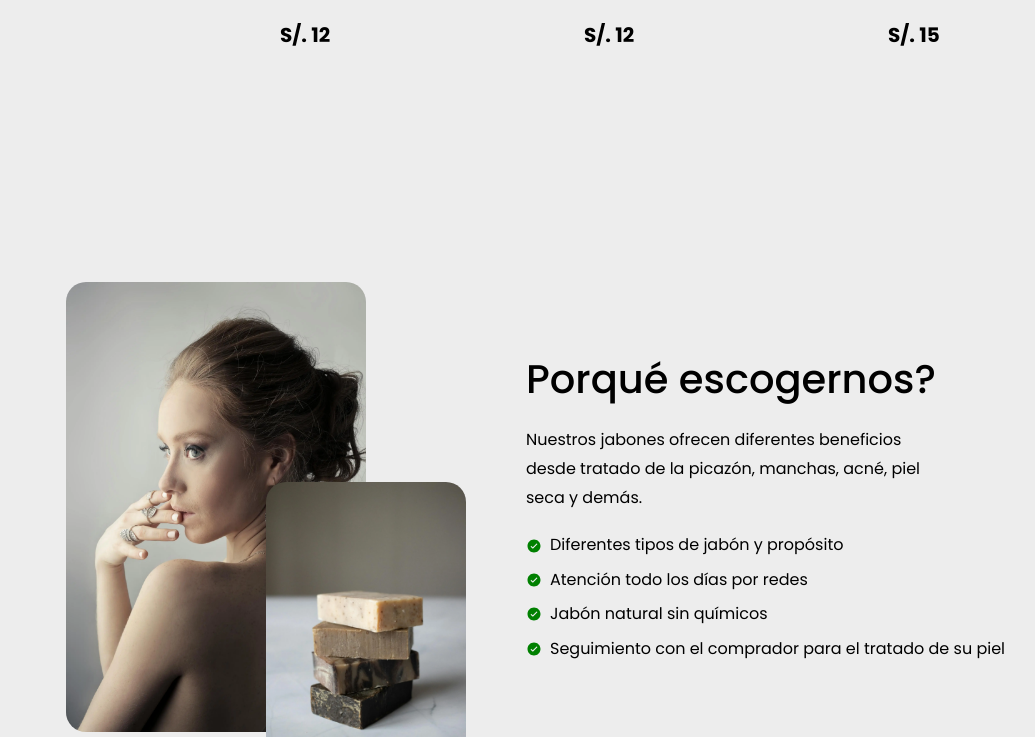
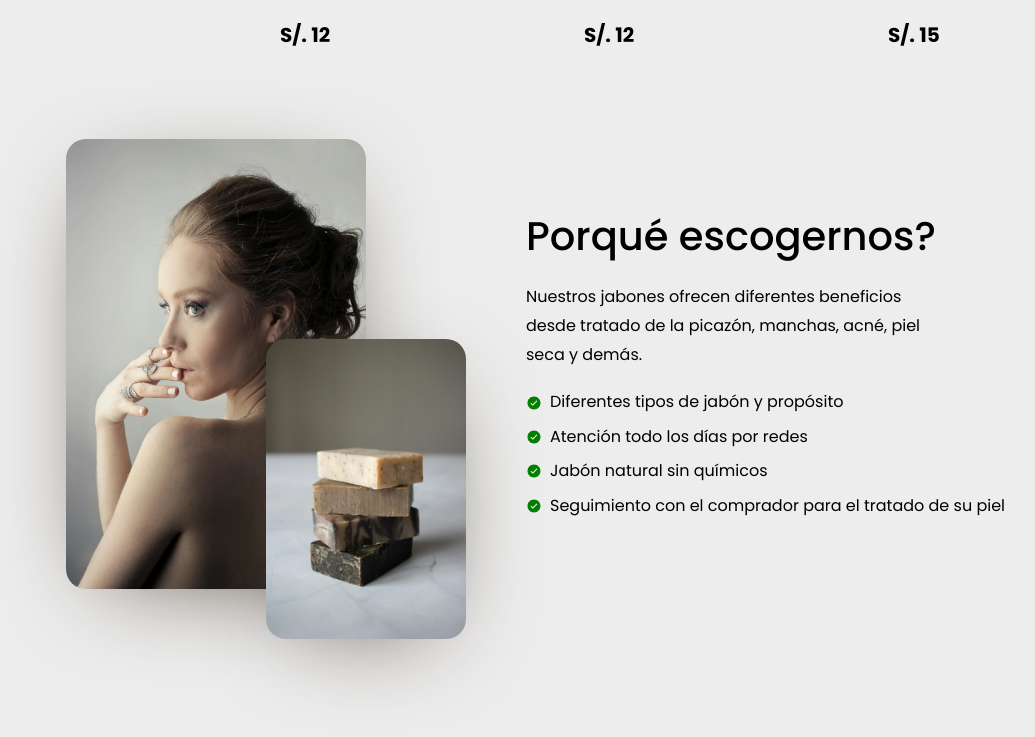
Before and after one commit to donatto22/jabones-jya, a React (Vite) app: page / in a window 1280 px wide. Shown: the part 1317-2054 px from the top of the page, without its empty margins (88-1123 px from the left). Built offline with nearby package versions, Linux system fonts and the light colour scheme.

Commit message:
se mejora la el componente whychooseus

```diff
--- a/src/jabonesapp/views/WhyChooseUs.jsx
+++ b/src/jabonesapp/views/WhyChooseUs.jsx
@@ -25,12 +25,12 @@ ItemList.propTypes = {
 
 export const WhyChooseUs = () => {
     return (
-        <Box minHeight='100dvh' display='flex' justifyContent='center'>
+        <Box display='flex' justifyContent='center'  padding='2em 0 6em'>
             <HStack spacing='10em' justifyContent='center'>
                 {/* imagenes */}
                 <HStack position='relative'>
-                    <Image loading='lazy' src={girl} w='300px' borderRadius='20px'/>
-                    <Image loading='lazy' src={soaps} w='200px' borderRadius='20px' position='absolute' right='-100' bottom='-50'/>
+                    <Image loading='lazy' src={girl} w='300px' borderRadius='20px' boxShadow='0 20px 100px -40px var(--dark-brown)' />
+                    <Image loading='lazy' src={soaps} w='200px' borderRadius='20px' boxShadow='0 20px 100px -40px var(--dark-brown)' position='absolute' right='-100' bottom='-50'/>
                 </HStack>
 
                 <VStack w='40%' align='start'>
```
